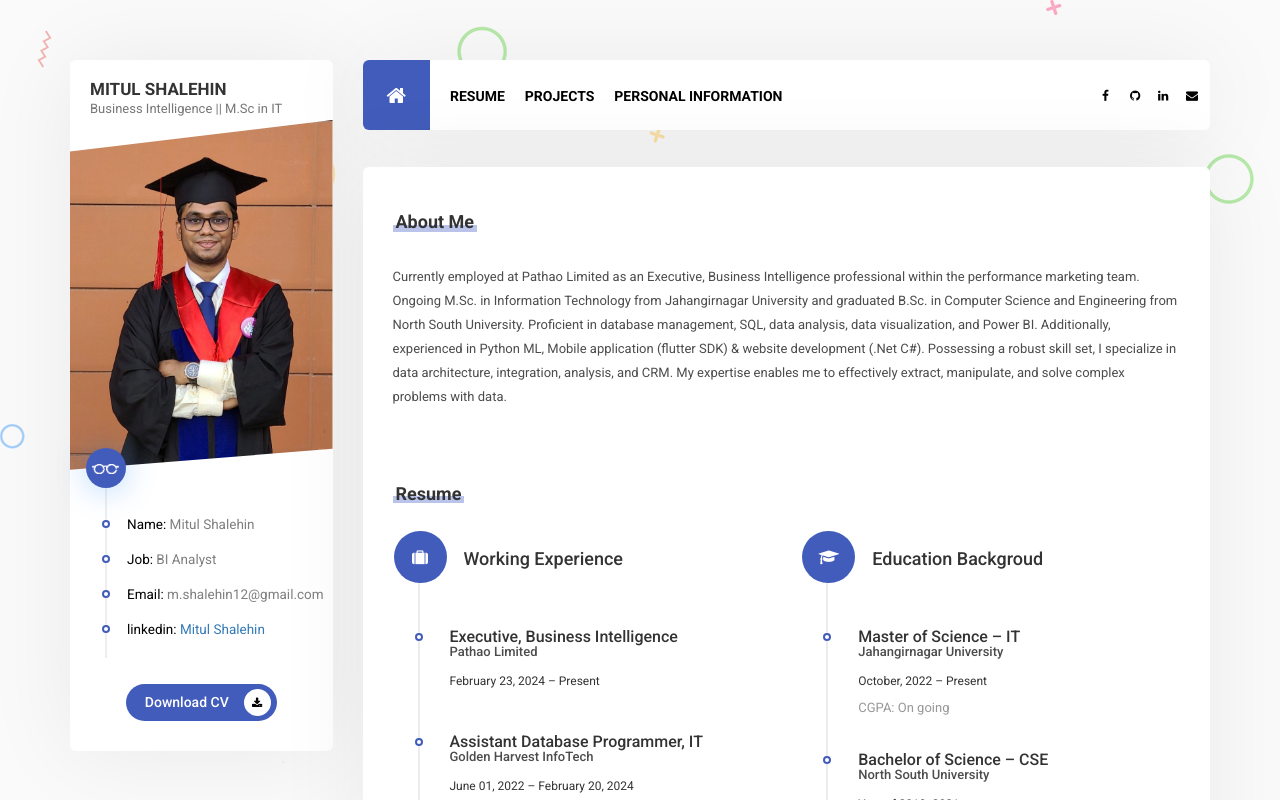
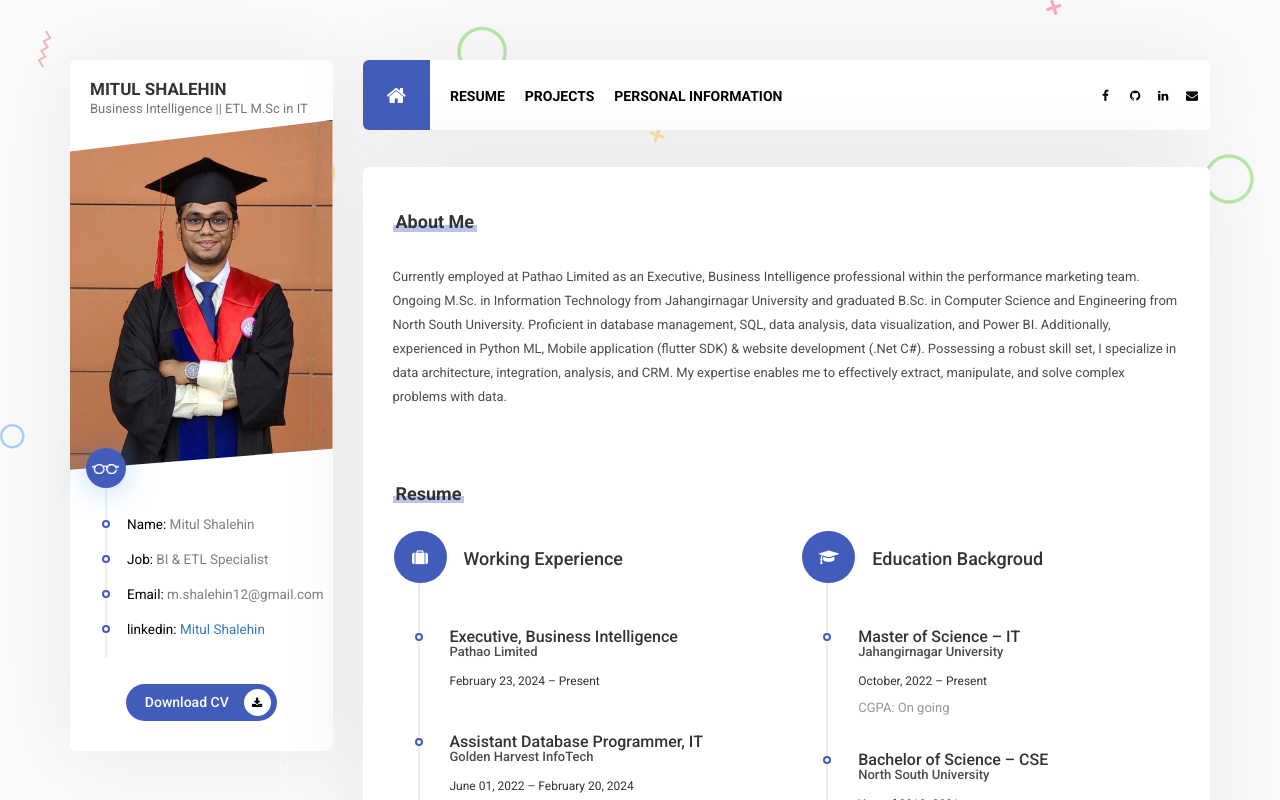
Before and after one commit to mitul-shalehin/resume, a plain HTML site: page index.html in a window 1280 px wide. Shown: the top 800 px of the page. Drawn offline with Linux system fonts and the light colour scheme.

Commit message:
index.html

```diff
--- a/index.html
+++ b/index.html
@@ -59,7 +59,7 @@
                 <div class="profile">
                     <div class="profile-name">
                         <span class="name">Mitul Shalehin</span><br>
-                        <span class="job">Business Intelligence ||
+                        <span class="job">Business Intelligence || ETL
                             <span class="job">M.Sc in IT
 
                     </div>
@@ -73,7 +73,7 @@
                         </li>
 
                         <li>
-                            <p><span>Job:</span> BI Analyst </p>
+                            <p><span>Job:</span> BI & ETL Specialist </p>
                         </li>
                         <li>
                             <p><span>Email:</span> m.shalehin12@gmail.com</p>
```
